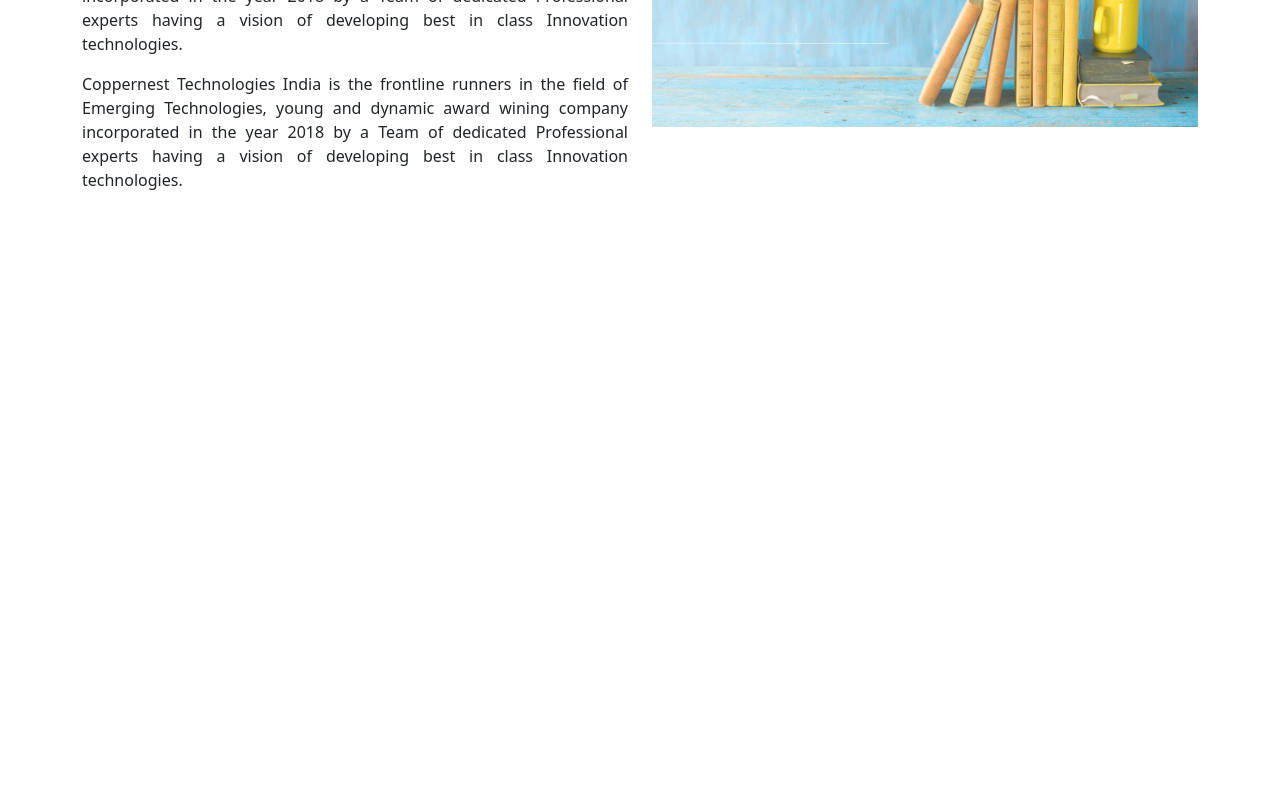
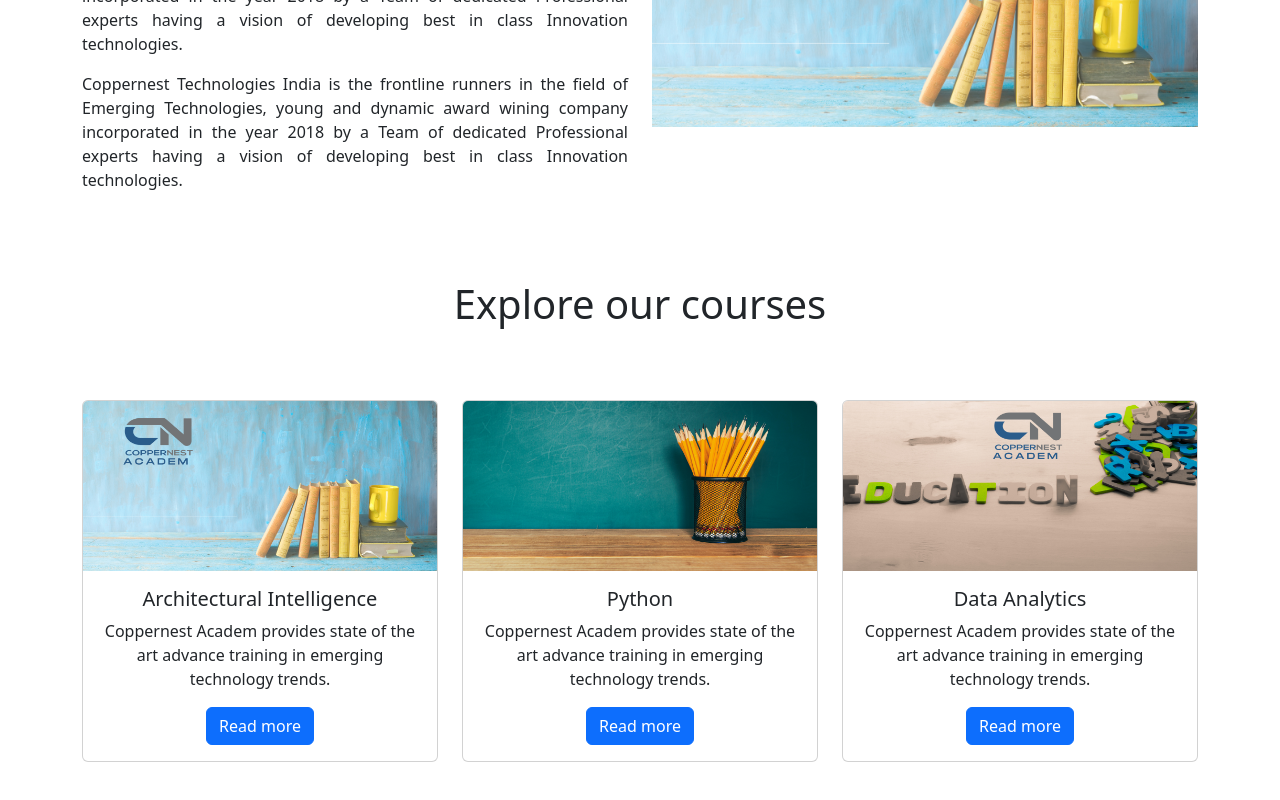
Before and after one commit to ArulRajE/coppernest-academ, a React (Create React App) app: page / in a window 1280 px wide. Shown: the part 964-1764 px from the top of the page. Before the commit the page ends 1220 px from the top, so only its background shows below. Built offline with nearby package versions, Linux system fonts and the light colour scheme.

Commit message:
Courses page designed

```diff
--- /dev/null
+++ b/src/components/Cards.js
@@ -0,0 +1,17 @@
+import React from 'react'
+import { Card,Button } from 'react-bootstrap'
+
+export const Cards = props => {
+  return (
+    <Card>
+      <Card.Img variant="top" src={props.src} />
+      <Card.Body>
+        <Card.Title>{props.title}</Card.Title>
+        <Card.Text>
+        Coppernest Academ provides state of the art advance training in emerging technology trends.
+        </Card.Text>
+        <Button variant="primary">Read more</Button>
+      </Card.Body>
+    </Card>
+  )
+}
--- /dev/null
+++ b/src/pages/Courses.js
@@ -0,0 +1,25 @@
+import React from 'react'
+import { Col, Container, Row } from 'react-bootstrap'
+import banner3 from '../assets/images/banner3.png'
+import banner4 from '../assets/images/banner4.png'
+import banner5 from '../assets/images/banner5.png'
+import { Cards } from '../components/Cards'
+
+ export const Courses = () => {
+  return (
+    <Container id='courses'>
+      <Row className='text-center my-5 g-4'>
+        <h1 className='mb-5'>Explore our courses</h1>
+        <Col xs={12} sm={6} md={4}>
+          <Cards title='Architectural Intelligence' src={banner3} />
+        </Col>
+        <Col xs={12} sm={6} md={4}>
+          <Cards title='Python' src={banner4} />
+        </Col>
+        <Col xs={12} sm={6} md={4}>
+          <Cards title='Data Analytics' src={banner5} />
+        </Col>
+      </Row>
+    </Container>
+  )
+}
--- a/src/pages/Home.js
+++ b/src/pages/Home.js
@@ -2,6 +2,7 @@
 import { HeroSlider } from '../components/HeroSlider/HeroSlider'
 import { NavBar } from '../components/navbar/NavBar'
 import { About } from './About'
+import { Courses } from './Courses'
 
 export const Home = () => {
 
@@ -10,6 +11,7 @@
       <NavBar />
       <HeroSlider />
       <About />
+      <Courses />
     </div>
   )
 }
```
Also changed, not shown: src/assets/images/banner4.png (added), src/assets/images/banner5.png (added).
